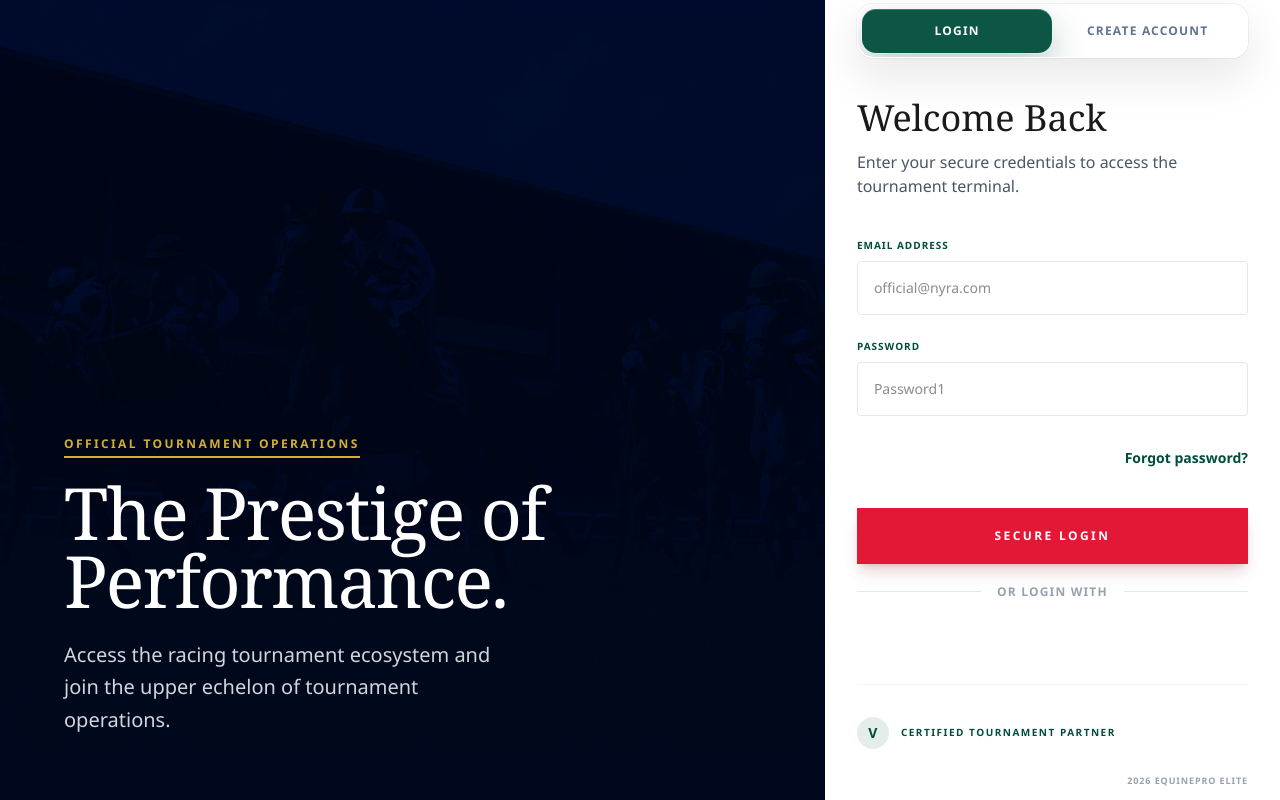
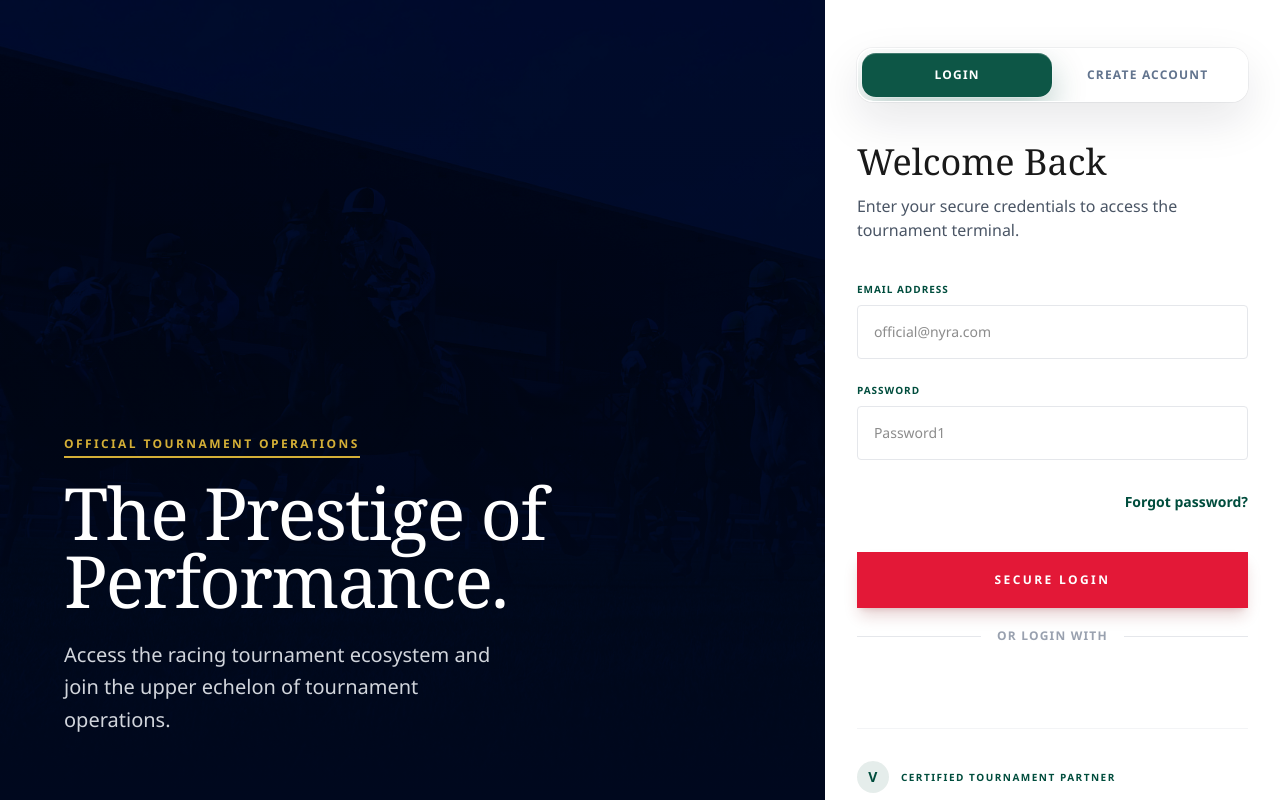
Before and after one commit to itsHungw/SWP391-horse-racing-tournament-system, a React (Vite) app in the folder frontend/: page /login in a window 1280 px wide. Built offline with nearby package versions, Linux system fonts and the light colour scheme; no server answers.

Commit message:
feat: implement authentication page with login, registration, and Google OAuth support

```diff
--- a/frontend/src/pages/auth/AuthPage.tsx
+++ b/frontend/src/pages/auth/AuthPage.tsx
@@ -288,15 +288,13 @@ export function AuthPage({ initialMode }: { initialMode: AuthMode }) {
 
       <section
         aria-label="Authentication"
-        className={`flex w-full justify-center bg-white px-6 py-8 sm:px-8 lg:h-screen lg:overflow-y-auto lg:py-10 ${
-          isLogin ? "lg:items-center" : "lg:items-start"
-        }`}
+        className="flex w-full justify-center bg-white px-6 py-8 sm:px-8 lg:h-screen lg:overflow-y-auto lg:items-start lg:py-12"
       >
         <motion.div
           initial={{ opacity: 0, x: 30 }}
           animate={{ opacity: 1, x: 0 }}
           transition={{ duration: 0.8, delay: 0.3, ease: [0.22, 1, 0.36, 1] }}
-          className="mx-auto w-full max-w-[430px]"
+          className="mx-auto w-full max-w-[430px] lg:my-auto"
         >
           <div className="relative mb-8 flex w-full overflow-hidden rounded-2xl border border-white/70 bg-white/55 p-1 shadow-[0_18px_45px_rgba(15,23,42,0.10)] ring-1 ring-slate-900/5 backdrop-blur-xl sm:mb-10">
             <div
```
